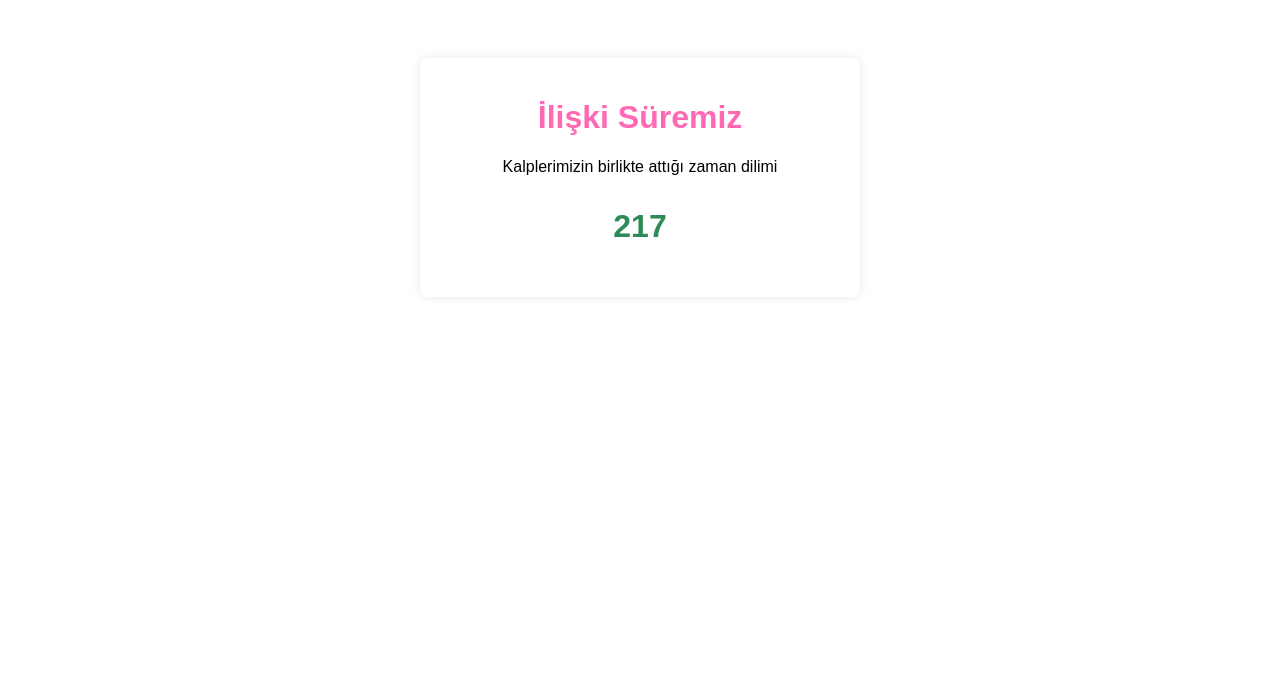
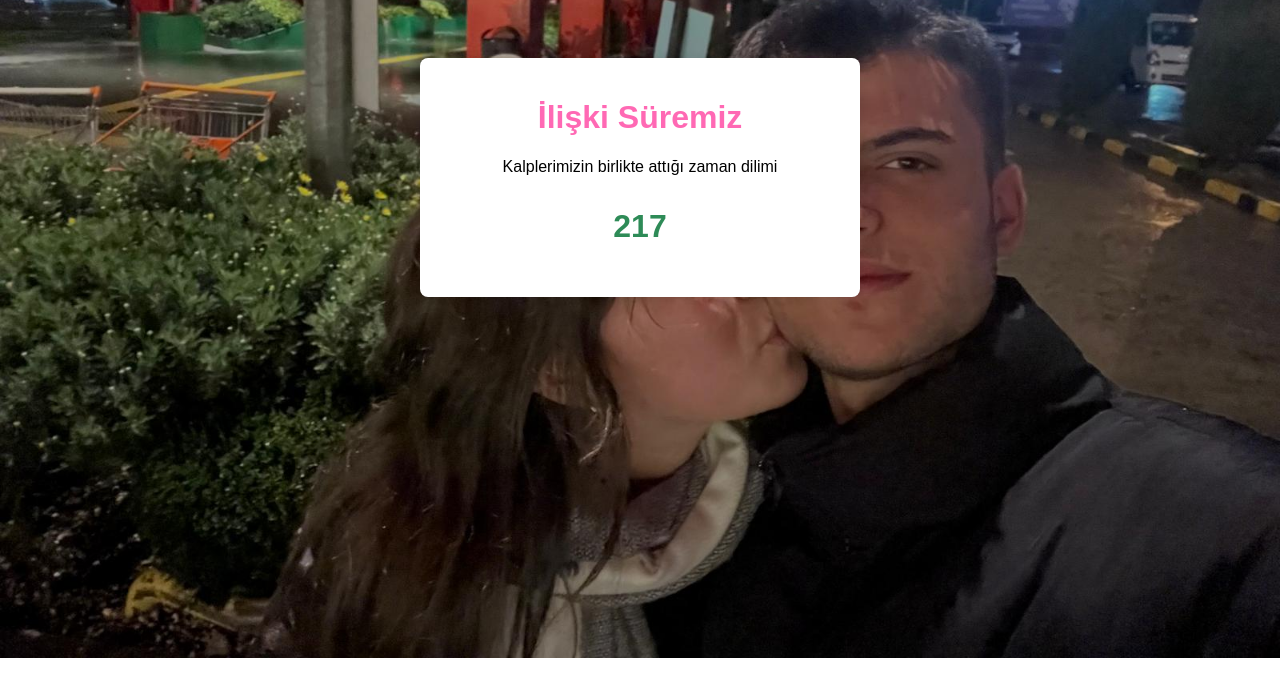
Before and after one commit to ssahins/iliski-suremiz, a plain HTML site: page index.html in a window 1280 px wide. Drawn offline with Linux system fonts and the light colour scheme; the site is published under a folder, as on GitHub Pages, so addresses that start at the root find nothing.

Commit message:
Update style.css

```diff
--- a/style.css
+++ b/style.css
@@ -1,6 +1,7 @@
 body {
     font-family: Arial, sans-serif;
-    background-image: url("/Bebek.jpg");
+    background-image: url("Bebek.jpg");
+
     background-size: cover;
     background-position: center;
     background-repeat: no-repeat;
```
